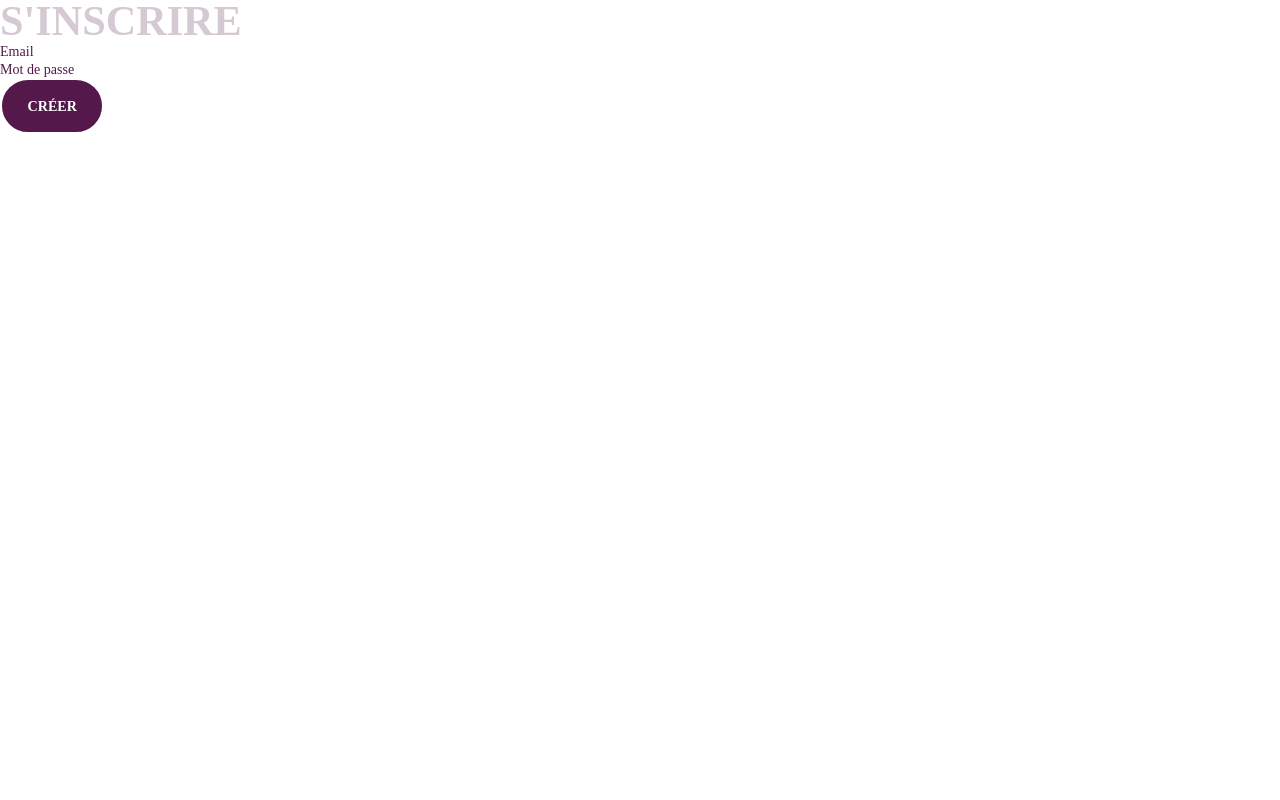
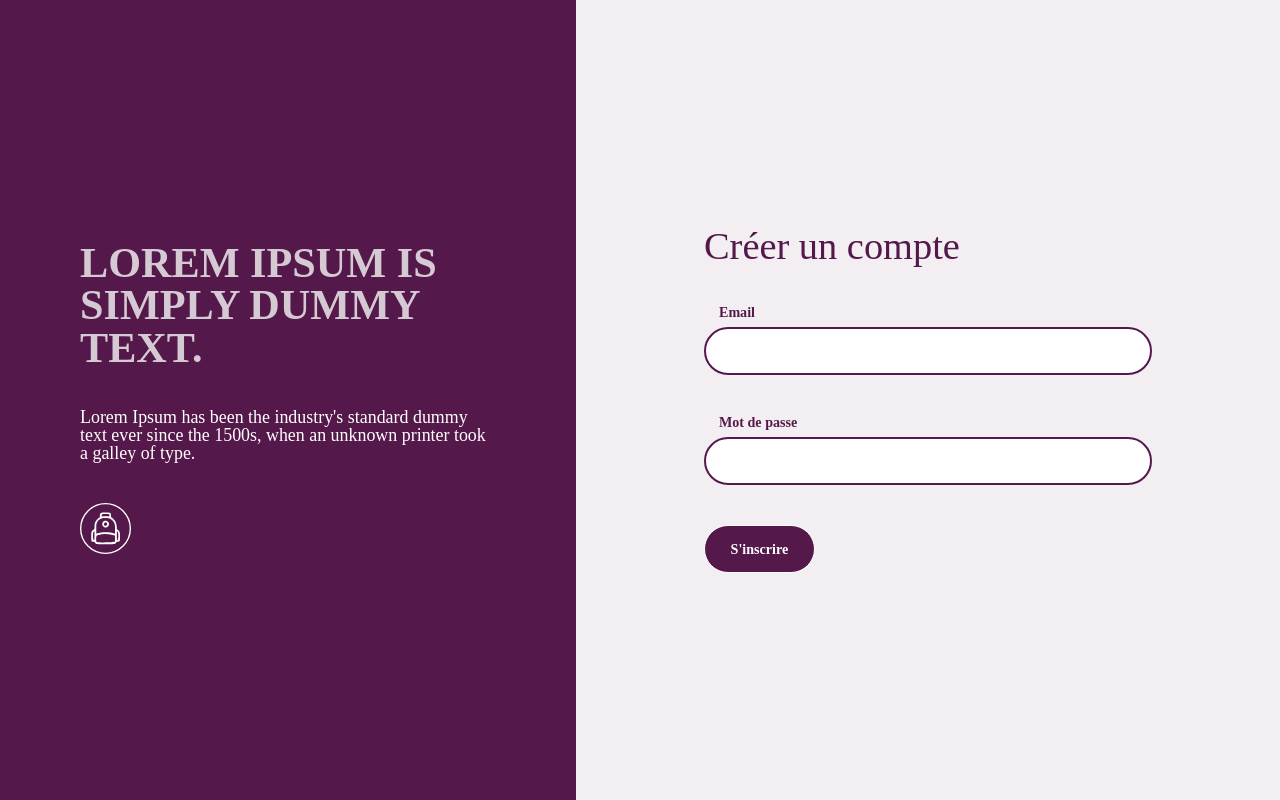
Before and after one commit to mathoos/cloudinary-client, a React (Create React App) app: page /sign-up in a window 1280 px wide. Built offline with nearby package versions, Linux system fonts and the light colour scheme; a web font is replaced by a local one.

Commit message:
page /signup

```diff
--- a/src/pages/Home.js
+++ b/src/pages/Home.js
@@ -63,12 +63,9 @@ function Home() {
                             <label htmlFor="password">Mot de passe</label>
                             <input type="password" id="password" name="password" required onChange={(e) => setPassword(e.target.value)}/>
                             {message && (
-
                                 <p className="error-message">{message}</p>
-
-                        )}
+                            )}
                         </fieldset>
-
                     </div>
                     <div className="home_login-form--bouton">
                         <button className="bouton bouton_invertNoir" type="submit">Connexion</button>
--- a/src/pages/Home.scss
+++ b/src/pages/Home.scss
@@ -96,7 +96,7 @@
                     font-size : .9vw;
                     font-weight : 600;
                     padding-left : 15px;
-                    color : red;
+                    color : $rouge;
                 }
             }
 
--- a/src/pages/Signup.js
+++ b/src/pages/Signup.js
@@ -1,8 +1,13 @@
 import React, { useState } from "react";
 import { useNavigate } from "react-router-dom";
 import { signupUser } from "../utilities/Server";
+import Navbar from '../components/Navbar';
+import Logo from "../img/logo.svg";
+
+import './Home.scss';
 
 function Signup() {
+
     const [email, setEmail] = useState("");
     const [password, setPassword] = useState("");
     const [message, setMessage] = useState("");
@@ -13,37 +18,56 @@ function Signup() {
         e.preventDefault();
 
         try {
-            const response = await signupUser(email, password); // Appelle la fonction signup
-            console.log(response);
-            setMessage("Inscription réussie !");
-            navigate("/"); // Redirection vers la page de connexion après le succès
+            const response = await signupUser(email, password);
+            if (response.message === 'Utilisateur créé !') {
+                setMessage("Inscription réussie. Redirection vers la page de connexion...");
+
+                setTimeout(() => {
+                    navigate("/");
+                }, 3000);
+            } else {
+                setMessage("Un problème est survenu lors de l'inscription.");
+            }
         }
         catch (error) {
-            console.log(error.response.data);
+            console.log(error);
             setMessage("L'inscription a échoué");
         }
     };
 
     return (
-        <div className="login">
-            <div className="header_login">
-                <form className="header_login-form" id="signupForm" onSubmit={handleSubmit}>
-                    <h1>S'inscrire</h1>
-                    <div className="header_login-form--fieldset">
+        <div className="home">
+            <Navbar/>
+
+            <div className="home_title">
+                <h1>Lorem Ipsum is simply dummy text.</h1>
+                <p>
+                    Lorem Ipsum has been the industry's standard dummy text ever since the 1500s,
+                    when an unknown printer took a galley of type.
+                </p>
+                <figure className="home_title-logo">
+                    <img src={Logo} alt="Logo"/>
+                </figure>
+            </div>
+
+            <div className="home_login">
+                <form className="home_login-form" id="loginForm" onSubmit={handleSubmit}>
+                    <h2>Créer un compte</h2>
+                    <div className="home_login-form--fieldset">
                         <fieldset>
                             <label htmlFor="email">Email</label>
-                            <input type="email" id="email" name="email" required onChange={(e) => setEmail(e.target.value)} />
+                            <input type="email" id="email" name="email" required onChange={(e) => setEmail(e.target.value)}/>
                         </fieldset>
                         <fieldset>
                             <label htmlFor="password">Mot de passe</label>
-                            <input type="password" id="password" name="password" required onChange={(e) => setPassword(e.target.value)} />
-                        </fieldset>
-                        <fieldset id="error-message" className="error-message">
-                            {message ? <p>{message}</p> : null}
+                            <input type="password" id="password" name="password" required onChange={(e) => setPassword(e.target.value)}/>
+                            {message && (
+                                <p className="error-message">{message}</p>
+                            )}
                         </fieldset>
                     </div>
-                    <div className="header_login-form--bouton">
-                        <button className="bouton bouton_invertNoir" type="submit">Créer</button>
+                    <div className="home_login-form--bouton">
+                        <button className="bouton bouton_invertNoir" type="submit">S'inscrire</button>
                     </div>
                 </form>
             </div>
--- a/src/style/_colors.scss
+++ b/src/style/_colors.scss
@@ -2,3 +2,4 @@ $violet : #54194A;
 $violet-pale : #F2EEF1;
 $violet-medium : #D5C9D3;
 $blanc :#ffffff;
+$rouge : #f853dc;
```
